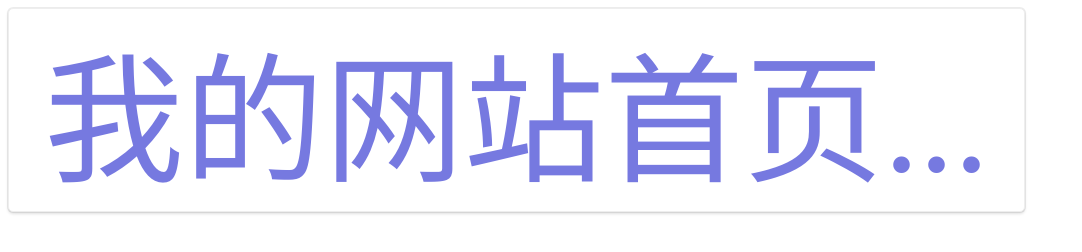
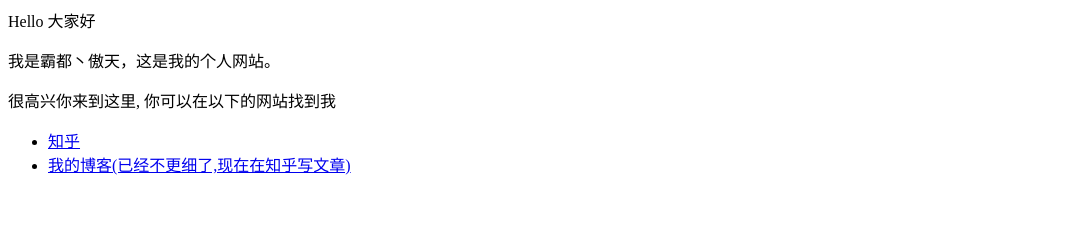
Before and after one commit to NEILLEE404/NEILLEE404.github-io, a plain HTML site: page index.html in a window 1280 px wide. Shown: the whole page, without its empty margins (0-1082 px from the left). Drawn offline with Linux system fonts and the light colour scheme.

Commit message:
Update index.html

```diff
--- a/index.html
+++ b/index.html
@@ -1,28 +1,8 @@
-<!DOCTYPE html>
-<html xmlns="http://www.w3.org/1999/xhtml">
-<head>
-<meta http-equiv="Content-Type" content="text/html; charset=UTF-8" />
-<title>我的网站首页...</title>
-</head>
-<body>
-<a href="https://docs.fuyeor.com/answer/8462.html" style="font-size:80px;color:#0781de;
-cursor: pointer;
-font-size: 140px;
-color: #0781de;
-cursor: pointer;
-color: rgb(118, 121, 224);
-position: absolute;
-z-index: 9999;
-border-radius: 5px;
-background: rgb(255, 255, 255);
-border: 0.1px solid rgb(238, 238, 238);
-box-shadow: rgb(0 0 0 / 7%) 0px 0px 0px 1px, rgb(0 0 0 / 12%) 0px 2px 3px 0px;
-white-space: nowrap;
-overflow: hidden;
-text-overflow: ellipsis;
-text-decoration: none;">
-&nbsp;我的网站首页...&nbsp;<br>
-</a>
-</body>
-</html>
-[资料来源] https://docs.fuyeor.com/question/11308
+<p>Hello 大家好</p>
+<p>我是霸都丶傲天，这是我的个人网站。 </p>
+<p>很高兴你来到这里, 你可以在以下的网站找到我</p>
+
+<ul>
+  <li> <a href="https://www.zhihu.com/people/AJLoveChina">知乎</a> </li>
+  <li> <a href="http://hejie.nigeerhuo.com">我的博客(已经不更细了,现在在知乎写文章)</a> </li>
+</ul>
```
